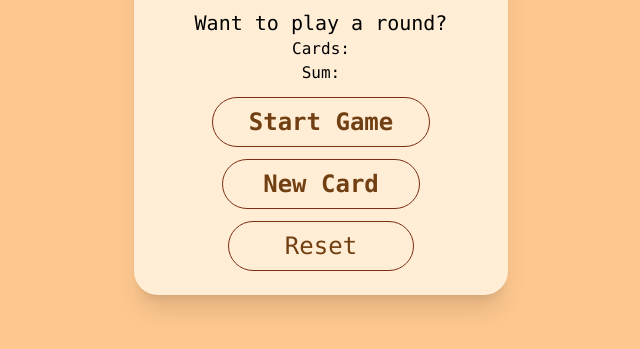
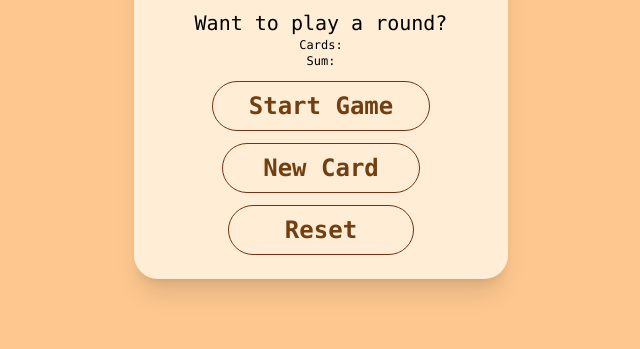
Before and after one commit to DarioDAngeloo/BlackJack-Game, a website: page index.html in a window 1280 px wide. Shown: the part 203-552 px from the top of the page, without its empty margins (319-959 px from the left). Drawn offline with nearby package versions, Linux system fonts and the light colour scheme.

Commit message:
repsonsive

```diff
--- a/index.html
+++ b/index.html
@@ -20,17 +20,17 @@
         BlackJack
       </h2>
       <!-- question and messages -->
-      <p class="text-lg md:text-xl font-lights" id="message">
+      <p class="text-sm md:text-xl font-lights" id="message">
         Want to play a round?
       </p>
       <!-- question and messages -->
       <!--  -->
       <!--  -->
       <!-- cards show -->
-      <p class="text-md" id="cards-E">Cards:</p>
+      <p class="text-xs" id="cards-E">Cards:</p>
 
       <!-- cards show -->
-      <p class="text-md">Sum: <span id="sumHtml"></span></p>
+      <p class="text-xs">Sum: <span id="sumHtml"></span></p>
       <!-- BUTTONS -->
       <!--  -->
       <!--  -->
@@ -62,7 +62,7 @@
       <div></div>
       <button
         onclick="reset()"
-        class="buttons mt-3 inline-block rounded-full text-lg md:text-2xl active:shadow-lg p-2 px-14 duration-200 hover:bg-orange-200/20 border border-orange-900 text-yellow-900 hover:text-yellow-800"
+        class="buttons mt-3 inline-block rounded-full text-lg md:text-2xl active:shadow-lg p-2 px-14 duration-200 hover:bg-orange-200/20 border border-orange-900 text-yellow-900 hover:text-yellow-800 font-bold"
       >
         Reset
       </button>
```
